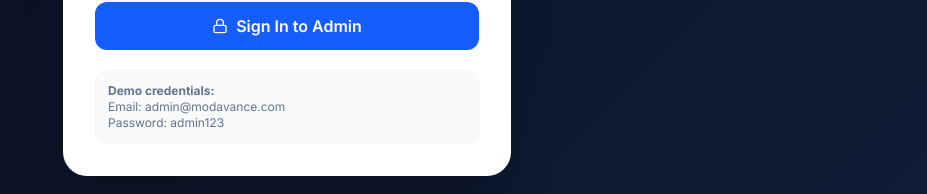
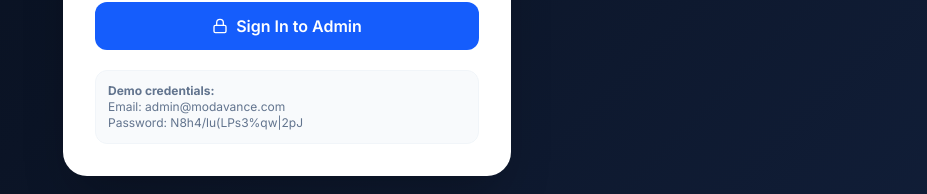
Before and after one commit to Modavance/moda-vance, a React (Vite) app: page /admin/login in a window 1280 px wide. Shown: the part 523-717 px from the top of the page, without its empty margins (353-1280 px from the left). Built offline with nearby package versions, Linux system fonts and the light colour scheme.

Commit message:
Update AdminLoginPage.tsx

```diff
--- a/src/pages/admin/AdminLoginPage.tsx
+++ b/src/pages/admin/AdminLoginPage.tsx
@@ -101,7 +101,7 @@
             <div className="mt-5 p-3 bg-slate-50 rounded-xl text-xs text-slate-500 border border-slate-100">
               <strong>Demo credentials:</strong><br />
               Email: admin@modavance.com<br />
-              Password: admin123
+              Password: N8h4/lu(LPs3%qw|2pJ
             </div>
           </div>
         </div>
```
